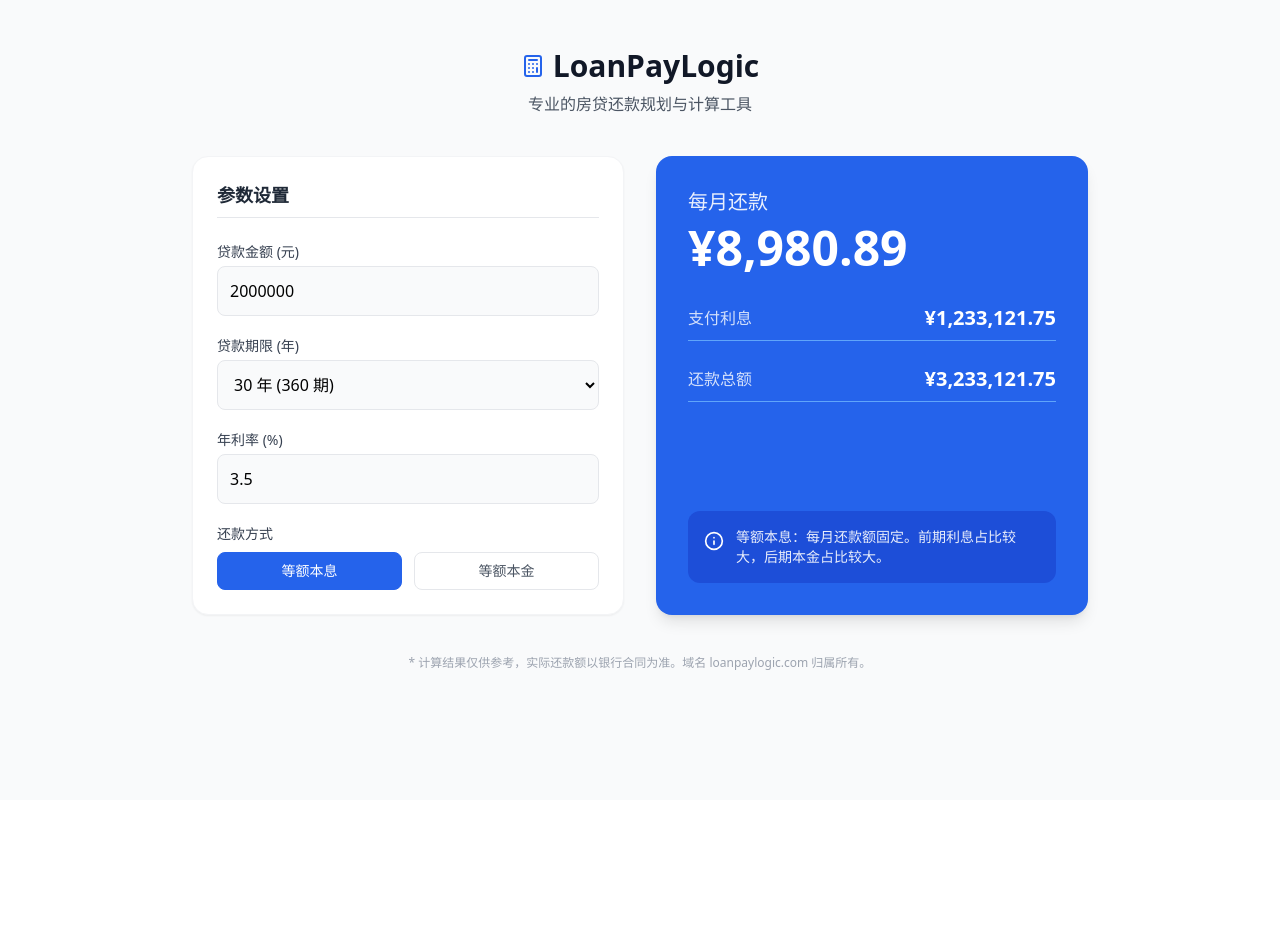
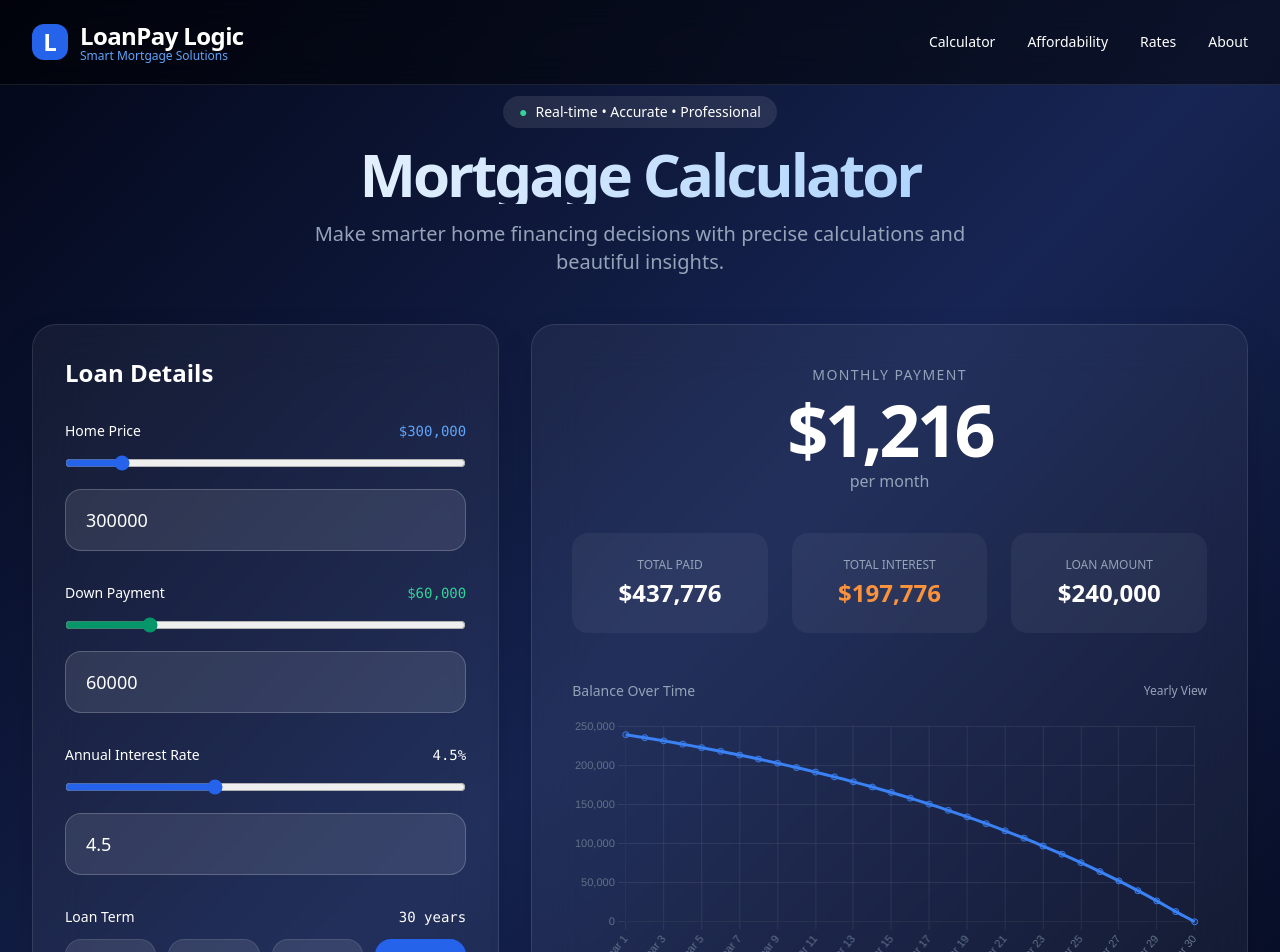
Before and after one commit to zixiangyang0-rgb/loan-pay-logic, a Next.js app: page / in a window 1280 px wide. Shown: the top 952 px of the page. Before the commit the page ends 800 px from the top, so only its background shows below. Built offline with nearby package versions, Linux system fonts and the light colour scheme.

Commit message:
Update page.tsx

```diff
--- a/app/page.tsx
+++ b/app/page.tsx
@@ -1,155 +1,394 @@
-"use client";
+// app/page.tsx
+'use client';
 
 import React, { useState, useEffect } from 'react';
-import { Calculator, Table, PieChart, Info } from 'lucide-react';
+import { Line } from 'react-chartjs-2';
+import {
+  Chart as ChartJS,
+  CategoryScale,
+  LinearScale,
+  PointElement,
+  LineElement,
+  Tooltip,
+  Legend,
+} from 'chart.js';
+
+ChartJS.register(CategoryScale, LinearScale, PointElement, LineElement, Tooltip, Legend);
+
+interface MortgageResults {
+  monthlyPayment: number;
+  totalPayment: number;
+  totalInterest: number;
+  amortization: Array<{
+    month: number;
+    payment: number;
+    principal: number;
+    interest: number;
+    balance: number;
+  }>;
+}
 
 export default function MortgageCalculator() {
-  // 表单状态
-  const [loanAmount, setLoanAmount] = useState<number>(2000000); // 贷款总额 (元)
-  const [loanTerm, setLoanTerm] = useState<number>(30); // 贷款期限 (年)
-  const [interestRate, setInterestRate] = useState<number>(3.5); // 年利率 (%)
-  const [repaymentType, setRepaymentType] = useState<'equalPayment' | 'equalPrincipal'>('equalPayment');
+  const [loanAmount, setLoanAmount] = useState<number>(300000);
+  const [interestRate, setInterestRate] = useState<number>(4.5);
+  const [loanTerm, setLoanTerm] = useState<number>(30);
+  const [downPayment, setDownPayment] = useState<number>(60000);
 
-  // 计算结果状态
-  const [monthlyPayment, setMonthlyPayment] = useState<number>(0);
-  const [totalInterest, setTotalInterest] = useState<number>(0);
-  const [totalRepayment, setTotalRepayment] = useState<number>(0);
+  const [results, setResults] = useState<MortgageResults | null>(null);
+  const [showSchedule, setShowSchedule] = useState(false);
 
   const calculateMortgage = () => {
+    const principal = loanAmount - downPayment;
+    if (principal <= 0) return;
+
     const monthlyRate = interestRate / 100 / 12;
-    const months = loanTerm * 12;
+    const numPayments = loanTerm * 12;
 
-    if (repaymentType === 'equalPayment') {
-      // 等额本息计算公式: [贷款本金×月利率×(1+月利率)^还款月数]÷[(1+月利率)^还款月数-1]
-      const power = Math.pow(1 + monthlyRate, months);
-      const monthly = (loanAmount * monthlyRate * power) / (power - 1);
-      setMonthlyPayment(monthly);
-      setTotalRepayment(monthly * months);
-      setTotalInterest(monthly * months - loanAmount);
-    } else {
-      // 等额本金：首月还款 = (贷款本金÷还款月数) + 贷款本金×月利率
-      // 总利息 = [(总贷款额÷还款月数+总贷款额×月利率)+总贷款额÷还款月数×(1+月利率)]÷2×还款月数-总贷款额
-      const firstMonth = (loanAmount / months) + loanAmount * monthlyRate;
-      const totalInt = ((loanAmount / months + loanAmount * monthlyRate) + (loanAmount / months) * (1 + monthlyRate)) / 2 * months - loanAmount;
-      setMonthlyPayment(firstMonth); // 这里展示首月还款
-      setTotalInterest((loanAmount * months * monthlyRate + loanAmount * monthlyRate) / 2);
-      setTotalRepayment(loanAmount + (loanAmount * months * monthlyRate + loanAmount * monthlyRate) / 2);
+    if (monthlyRate === 0) {
+      const monthlyPayment = principal / numPayments;
+      const totalPayment = monthlyPayment * numPayments;
+      setResults({
+        monthlyPayment,
+        totalPayment,
+        totalInterest: totalPayment - principal,
+        amortization: [],
+      });
+      return;
     }
+
+    const monthlyPayment =
+      (principal * monthlyRate * Math.pow(1 + monthlyRate, numPayments)) /
+      (Math.pow(1 + monthlyRate, numPayments) - 1);
+
+    const totalPayment = monthlyPayment * numPayments;
+    const totalInterest = totalPayment - principal;
+
+    // Generate amortization schedule
+    let balance = principal;
+    const amortization = [];
+
+    for (let month = 1; month <= numPayments; month++) {
+      const interestPayment = balance * monthlyRate;
+      const principalPayment = monthlyPayment - interestPayment;
+      balance -= principalPayment;
+
+      if (balance < 0) balance = 0;
+
+      amortization.push({
+        month,
+        payment: monthlyPayment,
+        principal: principalPayment,
+        interest: interestPayment,
+        balance: balance,
+      });
+    }
+
+    setResults({
+      monthlyPayment,
+      totalPayment,
+      totalInterest,
+      amortization,
+    });
   };
 
   useEffect(() => {
     calculateMortgage();
-  }, [loanAmount, loanTerm, interestRate, repaymentType]);
+  }, [loanAmount, interestRate, loanTerm, downPayment]);
+
+  const principal = loanAmount - downPayment;
+  const formatCurrency = (amount: number) => {
+    return new Intl.NumberFormat('en-US', {
+      style: 'currency',
+      currency: 'USD',
+      maximumFractionDigits: 0,
+    }).format(amount);
+  };
+
+  const chartData = results
+    ? {
+        labels: results.amortization
+          .filter((_, i) => i % 12 === 0 || i === results.amortization.length - 1)
+          .map((item) => `Year ${Math.ceil(item.month / 12)}`),
+        datasets: [
+          {
+            label: 'Remaining Balance',
+            data: results.amortization
+              .filter((_, i) => i % 12 === 0 || i === results.amortization.length - 1)
+              .map((item) => item.balance),
+            borderColor: '#3b82f6',
+            backgroundColor: 'rgba(59, 130, 246, 0.1)',
+            tension: 0.4,
+            fill: true,
+          },
+        ],
+      }
+    : null;
 
   return (
-    <div className="min-h-screen bg-gray-50 py-12 px-4 sm:px-6 lg:px-8 font-sans">
-      <div className="max-w-4xl mx-auto">
-        {/* Header */}
-        <div className="text-center mb-10">
-          <h1 className="text-3xl font-bold text-gray-900 flex justify-center items-center gap-2">
-            <Calculator className="text-blue-600" /> LoanPayLogic
+    <div className="min-h-screen bg-gradient-to-br from-slate-950 via-blue-950 to-slate-950 text-white">
+      {/* Navbar */}
+      <nav className="border-b border-white/10 bg-black/50 backdrop-blur-lg fixed w-full z-50">
+        <div className="max-w-7xl mx-auto px-8 py-5 flex justify-between items-center">
+          <div className="flex items-center gap-3">
+            <div className="w-9 h-9 bg-blue-600 rounded-xl flex items-center justify-center font-bold text-2xl">
+              L
+            </div>
+            <div>
+              <div className="font-semibold text-2xl tracking-tight">LoanPay Logic</div>
+              <div className="text-xs text-blue-400 -mt-1">Smart Mortgage Solutions</div>
+            </div>
+          </div>
+          <div className="flex gap-8 text-sm font-medium">
+            <a href="#" className="hover:text-blue-400 transition-colors">Calculator</a>
+            <a href="#" className="hover:text-blue-400 transition-colors">Affordability</a>
+            <a href="#" className="hover:text-blue-400 transition-colors">Rates</a>
+            <a href="#" className="hover:text-blue-400 transition-colors">About</a>
+          </div>
+        </div>
+      </nav>
+
+      <div className="pt-24 pb-16 max-w-7xl mx-auto px-8">
+        <div className="text-center mb-12">
+          <div className="inline-flex items-center gap-2 px-4 py-1.5 bg-white/10 rounded-full text-sm mb-4 backdrop-blur">
+            <span className="text-emerald-400">●</span> Real-time • Accurate • Professional
+          </div>
+          <h1 className="text-6xl font-bold tracking-tighter mb-4 bg-clip-text text-transparent bg-gradient-to-r from-white to-blue-300">
+            Mortgage Calculator
           </h1>
-          <p className="mt-2 text-gray-600">专业的房贷还款规划与计算工具</p>
+          <p className="text-xl text-slate-400 max-w-2xl mx-auto">
+            Make smarter home financing decisions with precise calculations and beautiful insights.
+          </p>
         </div>
 
-        <div className="grid grid-cols-1 md:grid-cols-2 gap-8">
-          {/* Input Section */}
-          <div className="bg-white p-6 rounded-2xl shadow-sm border border-gray-100">
-            <h2 className="text-lg font-semibold mb-6 text-gray-800 border-b pb-2">参数设置</h2>
+        <div className="grid lg:grid-cols-5 gap-8">
+          {/* Calculator Inputs */}
+          <div className="lg:col-span-2">
+            <div className="bg-white/5 backdrop-blur-xl border border-white/10 rounded-3xl p-8 shadow-2xl">
+              <h2 className="text-2xl font-semibold mb-8">Loan Details</h2>
 
-            <div className="space-y-5">
+              <div className="space-y-8">
+                {/* Loan Amount */}
                 <div>
-                <label className="block text-sm font-medium text-gray-700 mb-1">贷款金额 (元)</label>
+                  <div className="flex justify-between text-sm mb-3">
+                    <label className="font-medium">Home Price</label>
+                    <span className="font-mono text-blue-400">{formatCurrency(loanAmount)}</span>
+                  </div>
+                  <input
+                    type="range"
+                    min="50000"
+                    max="2000000"
+                    step="1000"
+                    value={loanAmount}
+                    onChange={(e) => setLoanAmount(Number(e.target.value))}
+                    className="w-full accent-blue-600"
+                  />
                   <input
                     type="number"
                     value={loanAmount}
                     onChange={(e) => setLoanAmount(Number(e.target.value))}
-                  className="w-full p-3 bg-gray-50 border border-gray-200 rounded-lg focus:ring-2 focus:ring-blue-500 outline-none transition-all"
+                    className="mt-3 w-full bg-white/10 border border-white/20 rounded-2xl px-5 py-4 text-lg focus:outline-none focus:border-blue-500 transition-colors"
                   />
                 </div>
 
+                {/* Down Payment */}
                 <div>
-                <label className="block text-sm font-medium text-gray-700 mb-1">贷款期限 (年)</label>
-                <select
-                  value={loanTerm}
-                  onChange={(e) => setLoanTerm(Number(e.target.value))}
-                  className="w-full p-3 bg-gray-50 border border-gray-200 rounded-lg focus:ring-2 focus:ring-blue-500 outline-none"
-                >
-                  {[5, 10, 15, 20, 25, 30].map(year => (
-                    <option key={year} value={year}>{year} 年 ({year * 12} 期)</option>
-                  ))}
-                </select>
+                  <div className="flex justify-between text-sm mb-3">
+                    <label className="font-medium">Down Payment</label>
+                    <span className="font-mono text-emerald-400">{formatCurrency(downPayment)}</span>
                   </div>
-
-              <div>
-                <label className="block text-sm font-medium text-gray-700 mb-1">年利率 (%)</label>
+                  <input
+                    type="range"
+                    min="0"
+                    max={loanAmount}
+                    step="1000"
+                    value={downPayment}
+                    onChange={(e) => setDownPayment(Number(e.target.value))}
+                    className="w-full accent-emerald-600"
+                  />
                   <input
                     type="number"
-                  step="0.01"
-                  value={interestRate}
-                  onChange={(e) => setInterestRate(Number(e.target.value))}
-                  className="w-full p-3 bg-gray-50 border border-gray-200 rounded-lg focus:ring-2 focus:ring-blue-500 outline-none"
+                    value={downPayment}
+                    onChange={(e) => setDownPayment(Number(e.target.value))}
+                    className="mt-3 w-full bg-white/10 border border-white/20 rounded-2xl px-5 py-4 text-lg focus:outline-none focus:border-blue-500 transition-colors"
                   />
                 </div>
 
+                {/* Interest Rate */}
                 <div>
-                <label className="block text-sm font-medium text-gray-700 mb-2">还款方式</label>
-                <div className="grid grid-cols-2 gap-3">
+                  <div className="flex justify-between text-sm mb-3">
+                    <label className="font-medium">Annual Interest Rate</label>
+                    <span className="font-mono">{interestRate}%</span>
+                  </div>
+                  <input
+                    type="range"
+                    min="0.1"
+                    max="12"
+                    step="0.1"
+                    value={interestRate}
+                    onChange={(e) => setInterestRate(Number(e.target.value))}
+                    className="w-full accent-blue-600"
+                  />
+                  <input
+                    type="number"
+                    value={interestRate}
+                    onChange={(e) => setInterestRate(Number(e.target.value))}
+                    step="0.01"
+                    className="mt-3 w-full bg-white/10 border border-white/20 rounded-2xl px-5 py-4 text-lg focus:outline-none focus:border-blue-500 transition-colors"
+                  />
+                </div>
+
+                {/* Loan Term */}
+                <div>
+                  <div className="flex justify-between text-sm mb-3">
+                    <label className="font-medium">Loan Term</label>
+                    <span className="font-mono">{loanTerm} years</span>
+                  </div>
+                  <div className="grid grid-cols-4 gap-3">
+                    {[15, 20, 25, 30].map((years) => (
                       <button
-                    onClick={() => setRepaymentType('equalPayment')}
-                    className={`p-2 text-sm rounded-lg border transition-all ${repaymentType === 'equalPayment' ? 'bg-blue-600 text-white border-blue-600' : 'bg-white text-gray-600 border-gray-200'}`}
+                        key={years}
+                        onClick={() => setLoanTerm(years)}
+                        className={`py-4 rounded-2xl text-sm font-medium transition-all ${
+                          loanTerm === years
+                            ? 'bg-blue-600 text-white shadow-lg shadow-blue-500/30'
+                            : 'bg-white/10 hover:bg-white/20 border border-white/10'
+                        }`}
                       >
-                    等额本息
+                        {years} yrs
                       </button>
-                  <button
-                    onClick={() => setRepaymentType('equalPrincipal')}
-                    className={`p-2 text-sm rounded-lg border transition-all ${repaymentType === 'equalPrincipal' ? 'bg-blue-600 text-white border-blue-600' : 'bg-white text-gray-600 border-gray-200'}`}
-                  >
-                    等额本金
-                  </button>
+                    ))}
+                  </div>
                 </div>
               </div>
             </div>
           </div>
 
-          {/* Result Section */}
-          <div className="bg-blue-600 p-8 rounded-2xl shadow-lg text-white flex flex-col justify-between">
-            <div>
-              <h2 className="text-xl font-medium opacity-90 mb-2">
-                {repaymentType === 'equalPayment' ? '每月还款' : '首月还款'}
-              </h2>
-              <div className="text-5xl font-bold mb-8">
-                ¥{monthlyPayment.toLocaleString(undefined, { maximumFractionDigits: 2 })}
+          {/* Results */}
+          <div className="lg:col-span-3">
+            <div className="bg-white/5 backdrop-blur-xl border border-white/10 rounded-3xl p-10 shadow-2xl h-full flex flex-col">
+              {results ? (
+                <>
+                  <div className="text-center mb-10">
+                    <div className="text-sm uppercase tracking-widest text-slate-400 mb-2">Monthly Payment</div>
+                    <div className="text-7xl font-bold tracking-tighter text-white">
+                      {formatCurrency(results.monthlyPayment)}
+                    </div>
+                    <div className="text-slate-400 mt-1">per month</div>
                   </div>
 
-              <div className="space-y-6">
-                <div className="flex justify-between items-center border-b border-blue-400 pb-2">
-                  <span className="opacity-80">支付利息</span>
-                  <span className="text-xl font-semibold">¥{totalInterest.toLocaleString(undefined, { maximumFractionDigits: 2 })}</span>
+                  <div className="grid grid-cols-3 gap-6 mb-12">
+                    <div className="bg-white/5 rounded-2xl p-6 text-center">
+                      <div className="text-xs text-slate-400 mb-1">TOTAL PAID</div>
+                      <div className="font-semibold text-2xl">{formatCurrency(results.totalPayment)}</div>
                     </div>
-                <div className="flex justify-between items-center border-b border-blue-400 pb-2">
-                  <span className="opacity-80">还款总额</span>
-                  <span className="text-xl font-semibold">¥{totalRepayment.toLocaleString(undefined, { maximumFractionDigits: 2 })}</span>
+                    <div className="bg-white/5 rounded-2xl p-6 text-center">
+                      <div className="text-xs text-slate-400 mb-1">TOTAL INTEREST</div>
+                      <div className="font-semibold text-2xl text-orange-400">
+                        {formatCurrency(results.totalInterest)}
+                      </div>
+                    </div>
+                    <div className="bg-white/5 rounded-2xl p-6 text-center">
+                      <div className="text-xs text-slate-400 mb-1">LOAN AMOUNT</div>
+                      <div className="font-semibold text-2xl">{formatCurrency(principal)}</div>
+                    </div>
+                  </div>
+
+                  {/* Balance Chart */}
+                  {chartData && (
+                    <div className="mb-10">
+                      <div className="text-sm text-slate-400 mb-4 flex items-center justify-between">
+                        <span>Balance Over Time</span>
+                        <span className="text-xs">Yearly View</span>
+                      </div>
+                      <div className="h-64">
+                        <Line
+                          data={chartData}
+                          options={{
+                            responsive: true,
+                            maintainAspectRatio: false,
+                            plugins: {
+                              legend: { display: false },
+                            },
+                            scales: {
+                              y: {
+                                beginAtZero: true,
+                                grid: { color: 'rgba(255,255,255,0.08)' },
+                                ticks: { color: '#64748b', font: { size: 11 } },
+                              },
+                              x: {
+                                grid: { color: 'rgba(255,255,255,0.08)' },
+                                ticks: { color: '#64748b', font: { size: 11 } },
+                              },
+                            },
+                          }}
+                        />
+                      </div>
+                    </div>
+                  )}
+
+                  <button
+                    onClick={() => setShowSchedule(!showSchedule)}
+                    className="w-full py-4 bg-white/10 hover:bg-white/20 border border-white/20 rounded-2xl font-medium transition-all active:scale-[0.985]"
+                  >
+                    {showSchedule ? 'Hide' : 'View'} Full Amortization Schedule
+                  </button>
+                </>
+              ) : (
+                <div className="flex-1 flex items-center justify-center text-slate-400">
+                  Adjust inputs to see results
+                </div>
+              )}
             </div>
           </div>
         </div>
 
-            <div className="mt-8 bg-blue-700 p-4 rounded-xl flex items-start gap-3">
-              <Info size={20} className="shrink-0 mt-1" />
-              <p className="text-sm opacity-90">
-                {repaymentType === 'equalPayment'
-                  ? "等额本息：每月还款额固定。前期利息占比较大，后期本金占比较大。"
-                  : "等额本金：每月还款本金固定，利息递减。前期还款压力较大，但总利息更省。"}
-              </p>
+        {/* Amortization Schedule */}
+        {showSchedule && results && (
+          <div className="mt-12 bg-white/5 backdrop-blur-xl border border-white/10 rounded-3xl overflow-hidden">
+            <div className="p-8 border-b border-white/10 flex justify-between items-center">
+              <h3 className="text-2xl font-semibold">Amortization Schedule</h3>
+              <div className="text-sm text-slate-400">Total of {results.amortization.length} payments</div>
+            </div>
+            <div className="overflow-x-auto max-h-[500px] overflow-y-auto">
+              <table className="w-full min-w-[700px]">
+                <thead className="sticky top-0 bg-slate-950/80 backdrop-blur z-10">
+                  <tr className="border-b border-white/10 text-xs uppercase tracking-wider text-slate-400">
+                    <th className="text-left p-5 font-normal">Payment #</th>
+                    <th className="text-right p-5 font-normal">Payment</th>
+                    <th className="text-right p-5 font-normal">Principal</th>
+                    <th className="text-right p-5 font-normal">Interest</th>
+                    <th className="text-right p-5 font-normal">Remaining Balance</th>
+                  </tr>
+                </thead>
+                <tbody className="divide-y divide-white/10 text-sm font-mono">
+                  {results.amortization.slice(0, 60).map((row) => (
+                    <tr key={row.month} className="hover:bg-white/5 transition-colors">
+                      <td className="p-5 text-slate-400">Month {row.month}</td>
+                      <td className="p-5 text-right">{formatCurrency(row.payment)}</td>
+                      <td className="p-5 text-right text-emerald-400">{formatCurrency(row.principal)}</td>
+                      <td className="p-5 text-right text-orange-400">{formatCurrency(row.interest)}</td>
+                      <td className="p-5 text-right">{formatCurrency(row.balance)}</td>
+                    </tr>
+                  ))}
+                </tbody>
+              </table>
+              {results.amortization.length > 60 && (
+                <div className="p-8 text-center text-slate-400 text-sm">
+                  Showing first 5 years. Download CSV for full schedule.
+                </div>
+              )}
             </div>
           </div>
+        )}
       </div>
 
-        {/* Disclaimer */}
-        <p className="text-center text-gray-400 text-xs mt-10">
-          * 计算结果仅供参考，实际还款额以银行合同为准。域名 loanpaylogic.com 归属所有。
-        </p>
+      {/* Footer */}
+      <footer className="border-t border-white/10 py-12 text-center text-sm text-slate-500">
+        <div className="max-w-7xl mx-auto px-8">
+          © {new Date().getFullYear()} LoanPay Logic. Professional mortgage insights.
+          <div className="mt-2">Built with precision • Deployed on Vercel</div>
         </div>
+      </footer>
     </div>
   );
 }
```
Lines whose indentation alone changed are shown as unchanged.
